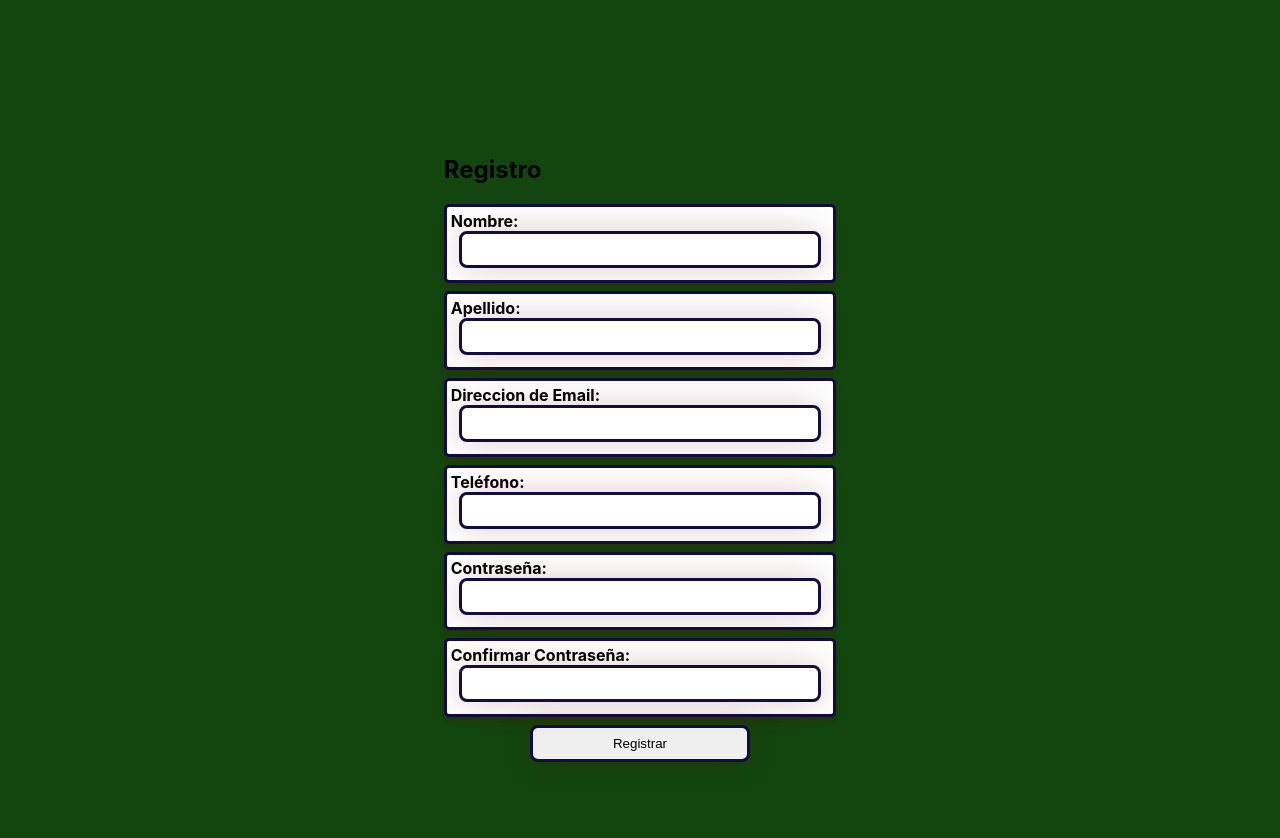
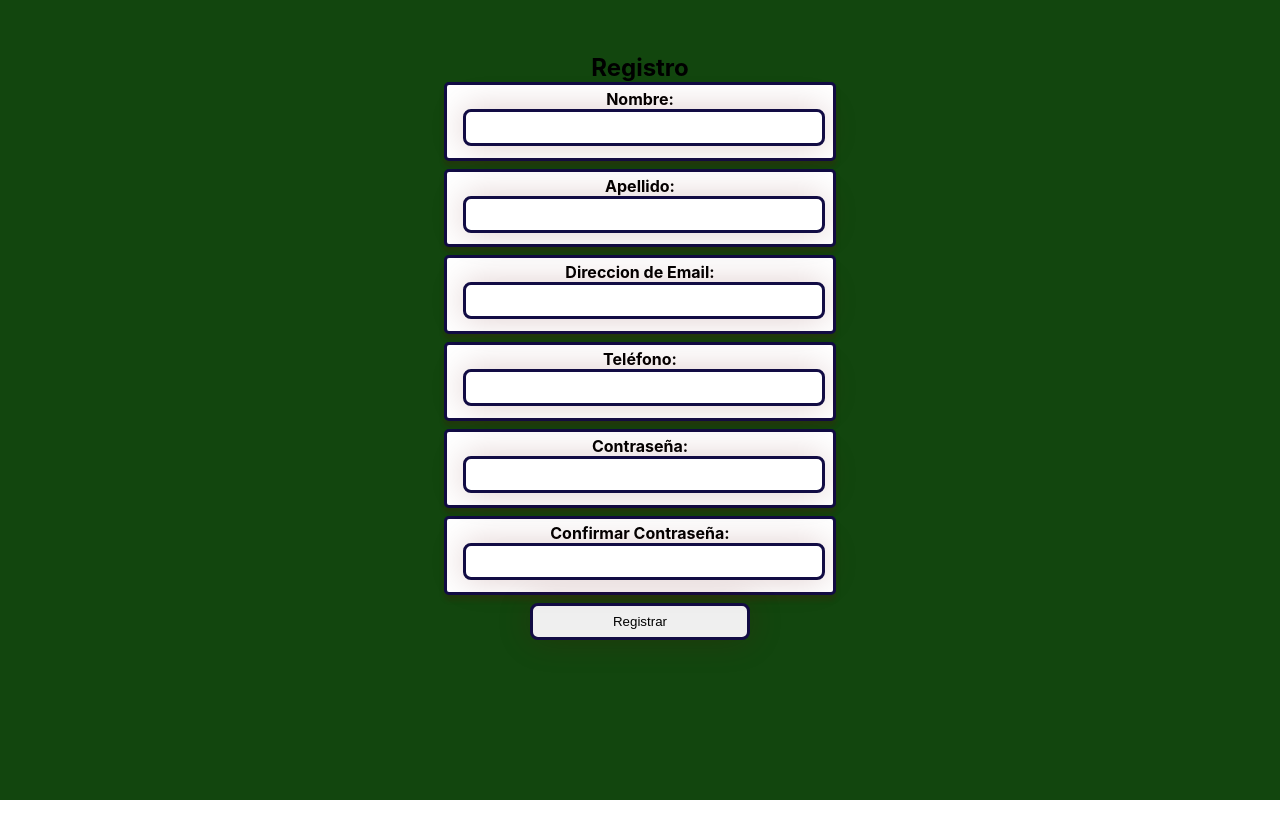
Before and after one commit to JuanIgnacioMarchetto/Clase-6---Ejercitaci-n, a React (Create React App) app: page / in a window 1280 px wide. Shown: the top 838 px of the page. After the commit the page ends 800 px from the top, so only its background shows below. Built offline with nearby package versions, Linux system fonts and the light colour scheme.

Commit message:
22/11/2023_09:40

```diff
--- a/src/App.css
+++ b/src/App.css
@@ -1,38 +1,10 @@
+*{ margin: 0;
+    padding: 0;}
 .App {
   text-align: center;
-}
-
-.App-logo {
-  height: 40vmin;
-  pointer-events: none;
-}
-
-@media (prefers-reduced-motion: no-preference) {
-  .App-logo {
-    animation: App-logo-spin infinite 20s linear;
-  }
-}
-
-.App-header {
-  background-color: #282c34;
   min-height: 100vh;
   display: flex;
   flex-direction: column;
   align-items: center;
-  justify-content: center;
-  font-size: calc(10px + 2vmin);
-  color: white;
+  background-color: rgb(18, 70, 14);
 }
-
-.App-link {
-  color: #61dafb;
-}
-
-@keyframes App-logo-spin {
-  from {
-    transform: rotate(0deg);
-  }
-  to {
-    transform: rotate(360deg);
-  }
-}
--- a/src/App.js
+++ b/src/App.js
@@ -1,10 +1,11 @@
 
 import React from 'react';
 import Form from './components/Form';
+import'./App.css';
 
 function App() {
   return (
-    <div>
+    <div className="App">
       <Form />
     </div>
   );
--- a/src/components/Form.css
+++ b/src/components/Form.css
@@ -1,14 +1,10 @@
-body {
-    margin: 0;
-    padding: 0;
-    background-color: rgb(18, 70, 14);
-}
+
 .container {
     margin-top: 3.3em;
     display: flex;
     justify-content: center;
     align-items: center;
-    height: 100vh;
+
 }
 .grid-item {
         background-color: #fff;
--- a/src/components/Form.js
+++ b/src/components/Form.js
@@ -21,6 +21,7 @@
 
     render() {
         return (
+            <div className='general'>
             <div className='container'>
 
                 <div>
@@ -91,6 +92,7 @@
                     </form>
                 </div>
             </div>
+        </div>
         );
     }
 }
```
